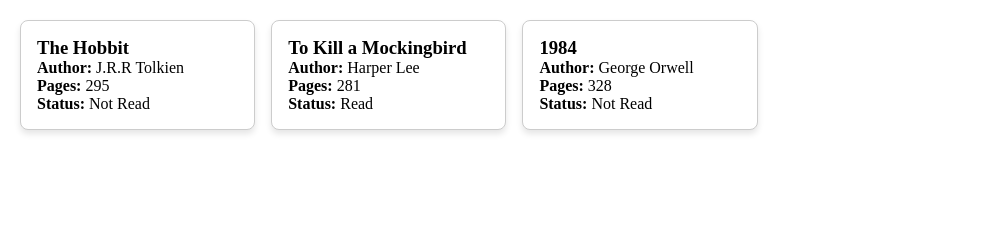
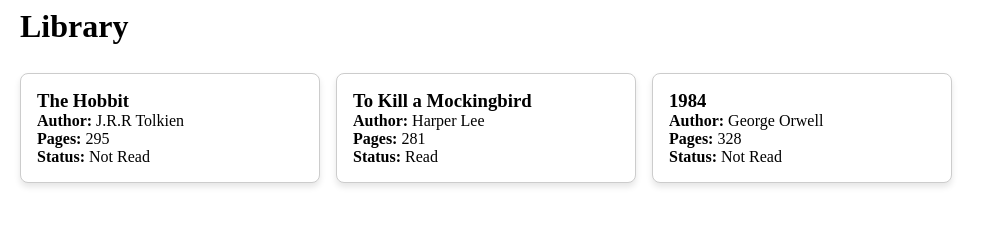
Before and after one commit to Exaeous/Project-Library, a plain HTML site: page index.html in a window 1280 px wide. Shown: the whole page, without its empty margins (0-995 px from the left). Drawn offline with Linux system fonts and the light colour scheme.

Commit message:
Add logo to page and adjust some CSS of the card and container

```diff
--- a/index.html
+++ b/index.html
@@ -7,6 +7,7 @@
     <link rel="stylesheet" href="style.css" />
   </head>
   <body>
+    <h1 class="logo">Library</h1>
     <div id="library-container"></div>
     <script src="script.js"></script>
   </body>
--- a/style.css
+++ b/style.css
@@ -4,9 +4,14 @@
   box-sizing: border-box;
 }
 
+.logo {
+  margin: 8px 20px;
+}
+
 #library-container {
-  display: grid;
-  grid-template-columns: repeat(auto-fill, minmax(200px, 1fr));
+  display: flex;
+  flex-wrap: wrap;
+  width: 1100px;
   gap: 16px;
   padding: 20px;
 }
@@ -17,6 +22,7 @@
   padding: 16px;
   background-color: #ffffff;
   box-shadow: 0 4px 6px rgba(0, 0, 0, 0.1);
+  width: 300px;
 }
 
 .book-card h3 {
```
